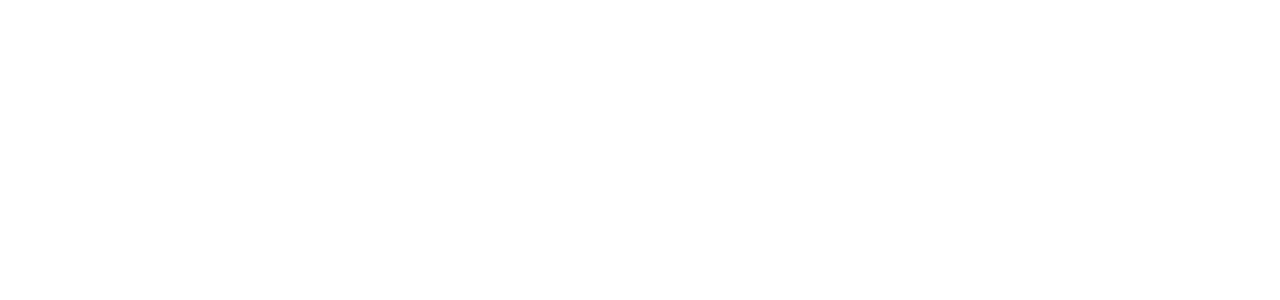
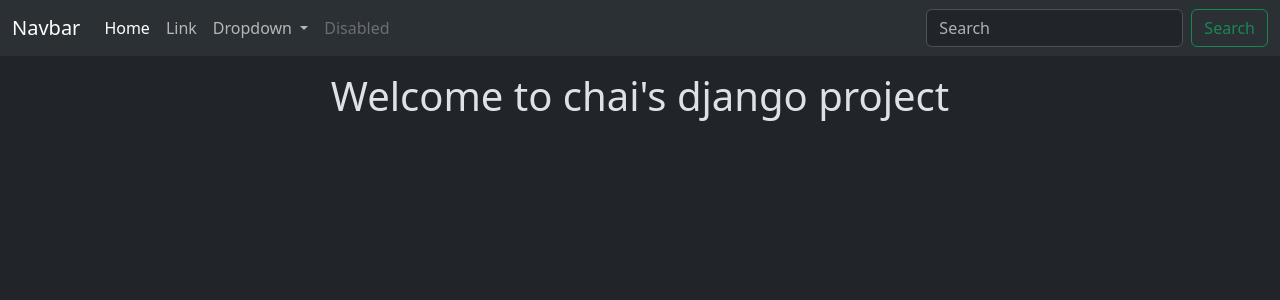
Before and after one commit to Maysha-Khanom-Moon/django_chai-aur-code, a Django app: page /tweet/ in a window 1280 px wide. Before the commit the part shown is empty. Shown: the top 300 px of the page. Run offline with Django 5.2, Linux system fonts and the light colour scheme.

Commit message:
base layout done

```diff
--- a/moonTwitter/templates/layout.html
+++ b/moonTwitter/templates/layout.html
@@ -1,7 +1,7 @@
 {% load static %}
 
 <!DOCTYPE html>
-<html lang="en">
+<html lang="en" data-bs-theme="dark">
 <head>
     <meta charset="UTF-8">
     <meta name="viewport" content="width=device-width, initial-scale=1.0">
@@ -13,8 +13,47 @@
     <link href="https://cdn.jsdelivr.net/npm/bootstrap@5.3.3/dist/css/bootstrap.min.css" rel="stylesheet" integrity="sha384-QWTKZyjpPEjISv5WaRU9OFeRpok6YctnYmDr5pNlyT2bRjXh0JMhjY6hW+ALEwIH" crossorigin="anonymous">
 </head>
 <body>
+    <div>
+        <nav class="navbar navbar-expand-lg bg-body-tertiary">
+            <div class="container-fluid">
+              <a class="navbar-brand" href="#">Navbar</a>
+              <button class="navbar-toggler" type="button" data-bs-toggle="collapse" data-bs-target="#navbarSupportedContent" aria-controls="navbarSupportedContent" aria-expanded="false" aria-label="Toggle navigation">
+                <span class="navbar-toggler-icon"></span>
+              </button>
+              <div class="collapse navbar-collapse" id="navbarSupportedContent">
+                <ul class="navbar-nav me-auto mb-2 mb-lg-0">
+                  <li class="nav-item">
+                    <a class="nav-link active" aria-current="page" href="#">Home</a>
+                  </li>
+                  <li class="nav-item">
+                    <a class="nav-link" href="#">Link</a>
+                  </li>
+                  <li class="nav-item dropdown">
+                    <a class="nav-link dropdown-toggle" href="#" role="button" data-bs-toggle="dropdown" aria-expanded="false">
+                      Dropdown
+                    </a>
+                    <ul class="dropdown-menu">
+                      <li><a class="dropdown-item" href="#">Action</a></li>
+                      <li><a class="dropdown-item" href="#">Another action</a></li>
+                      <li><hr class="dropdown-divider"></li>
+                      <li><a class="dropdown-item" href="#">Something else here</a></li>
+                    </ul>
+                  </li>
+                  <li class="nav-item">
+                    <a class="nav-link disabled" aria-disabled="true">Disabled</a>
+                  </li>
+                </ul>
+                <form class="d-flex" role="search">
+                  <input class="form-control me-2" type="search" placeholder="Search" aria-label="Search">
+                  <button class="btn btn-outline-success" type="submit">Search</button>
+                </form>
+              </div>
+            </div>
+          </nav>
+    </div>
 
     <div class="container">
+
         {% block content %}
 
         {% endblock %}
--- a/moonTwitter/tweet/templates/tweet/index.html
+++ b/moonTwitter/tweet/templates/tweet/index.html
@@ -0,0 +1,9 @@
+{% extends "layout.html" %}
+
+{% block title %}
+Chai aur tweet
+{% endblock %}
+
+{% block content %}
+    <h1 class="text-center mt-3">Welcome to chai's django project</h1>
+{% endblock %}
```
